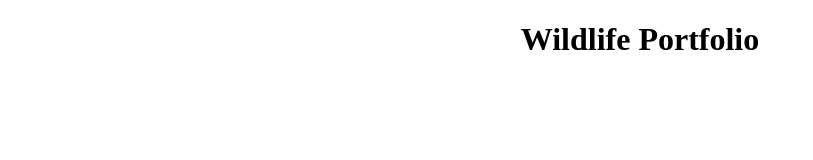
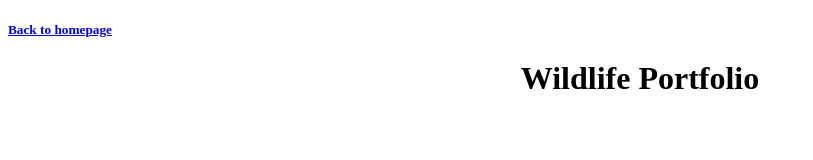
Before and after one commit to jdesbois/sdphotography, a plain HTML site: page wildlife.html in a window 1280 px wide. Shown: the whole page, without its empty margins (0-813 px from the left). Drawn offline with nearby package versions, Linux system fonts and the light colour scheme; no server answers.

Commit message:
update file names

```diff
--- a/wildlife.html
+++ b/wildlife.html
@@ -12,6 +12,7 @@
 </head>
 <body>
     <div class="container">
+        <h5><a href="index.html">Back to homepage</a></h5>
         <h1>Wildlife Portfolio</h1>
         <div id="gallery-grid">
 
```
Also changed, not shown: images/Wildlife/BankVole.jpg (deleted), 1 other file.
